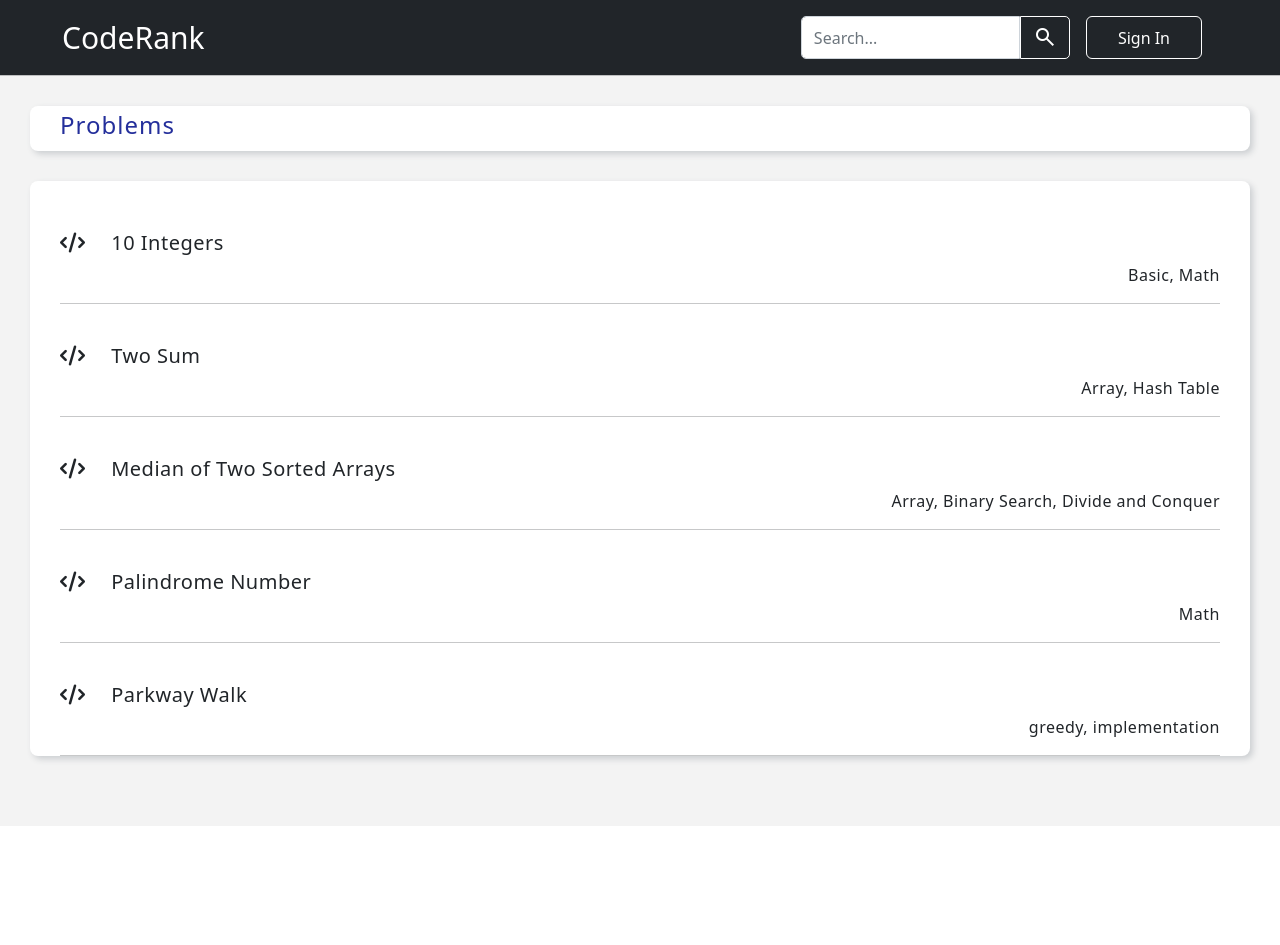
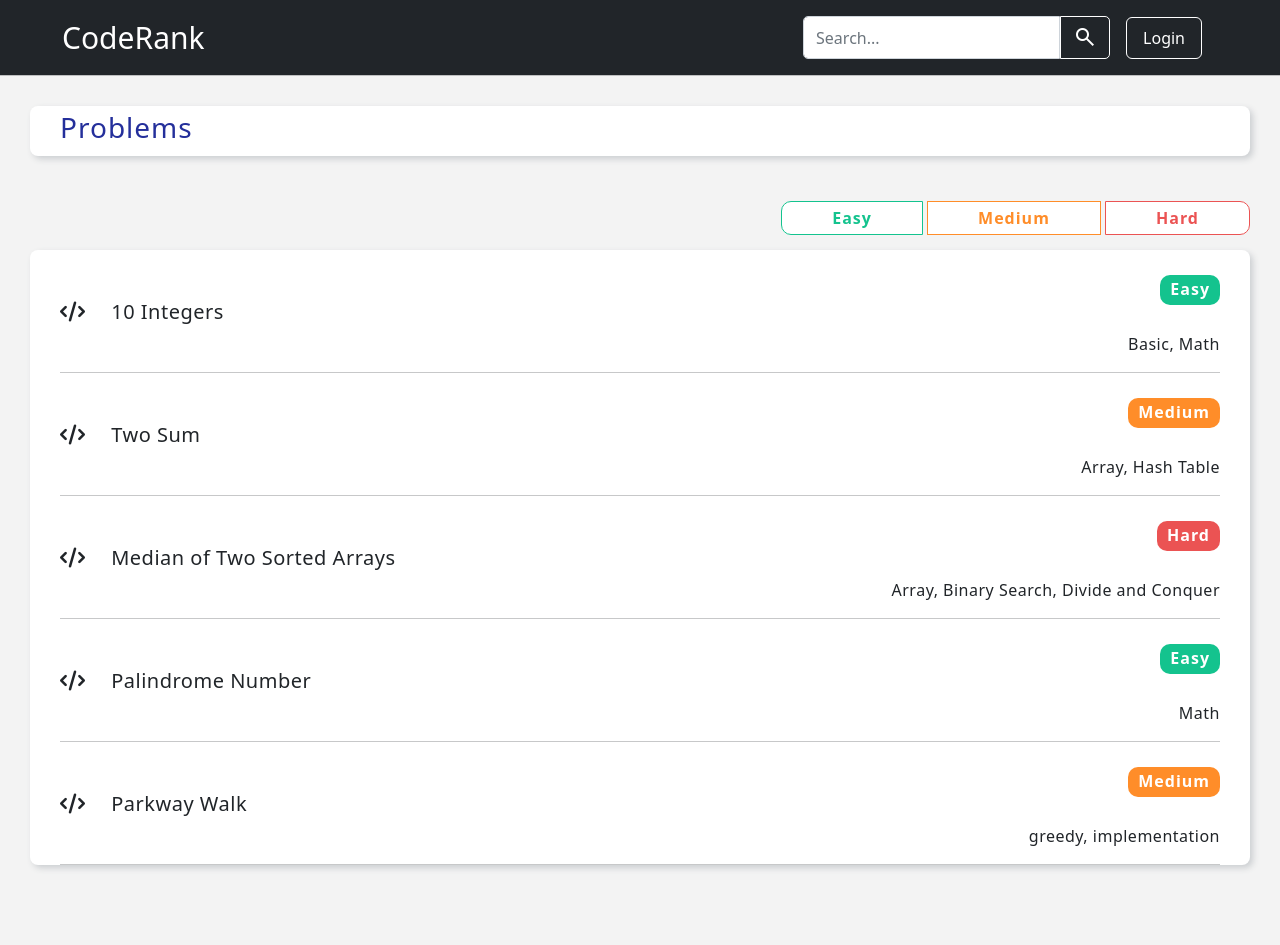
Before and after one commit to Dhruvin711/Online-Judge, a Django app: page / in a window 1280 px wide. Before the commit the page ends 766 px from the top, so only its background shows below. Run offline with Django 4.2, Linux system fonts and the light colour scheme; data comes from the database, SQL or seed files in the repository; both versions use the stored data as it was after the commit; some libraries are stand-ins or nearby versions.

Commit message:
Added User Authentication and some more features in the Project.

```diff
--- a/OJ/base/models.py
+++ b/OJ/base/models.py
@@ -14,6 +14,7 @@ class Problem(models.Model):
     name = models.CharField(max_length=100)
     desc = models.TextField()
     topic_tag = models.CharField(max_length=100, null=True)
+    difficulty = models.CharField(max_length = 100, null=True)
     status = models.BooleanField(default=False)
 
     def __str__(self):
--- a/OJ/base/templates/base/home.html
+++ b/OJ/base/templates/base/home.html
@@ -31,7 +31,7 @@
     }
 
     .home .hr1 {
-        margin: 0 auto 40px;
+        margin: 0 auto 50px;
     }
 
     .home .fa-code {
@@ -55,6 +55,89 @@
         letter-spacing: .5px;
     }
 
+    .problem {
+        position: relative;
+    }
+
+    .difficulty {
+        padding: 2px 10px 4px;
+        text-align: right;
+        font-weight: 600;
+        letter-spacing: 1px;
+        color: #fff;
+        border-radius: 10px;
+
+        position: absolute;
+        top: -25px;
+        right: 0;
+    }
+
+    .diff-btns {
+        margin: 50px auto 20px;
+        text-align: right;
+    }
+
+    .diff-btn {
+        padding: 5px 50px;
+        font-weight: 600;
+        letter-spacing: 1px;
+        text-decoration: none;
+    }
+
+    .easy {
+        color: #14C38E;
+        background-color: #fff;
+        border: 1px solid #14C38E;
+        border-radius: 10px 0 0 10px;
+
+        {% if request.get_full_path  == '/?q=Easy' %}
+            color: #fff;
+            background-color: #14C38E;
+        {% endif %}
+    }
+
+    .easy:hover {
+        color: #fff;
+        background-color: #14C38E;
+        transition: .2s ease-out;
+    }
+
+    .medium {
+        color: #FF8D29;
+        background-color: #fff;
+        border: 1px solid #FF8D29;
+        border-radius: 0;
+
+        {% if request.get_full_path  == '/?q=Medium' %}
+            color: #fff;
+            background-color: #FF8D29;
+        {% endif %}
+    }
+
+    .medium:hover {
+        color: #fff;
+        background-color: #FF8D29;
+        transition: .2s ease-out;
+    }
+
+    .hard {
+        color: #EB5353;
+        background-color: #fff;
+        border: 1px solid #EB5353;
+        border-radius: 0 10px 10px 0;
+
+        {% if request.get_full_path  == '/?q=Hard' %}
+            color: #fff;
+            background-color: #EB5353;
+        {% endif %}
+    }
+
+    .hard:hover {
+        color: #fff;
+        background-color: #EB5353;
+        transition: .2s ease-out;
+    }
+
 </style>
 
 <div class="home">
@@ -62,9 +145,15 @@
     <div class="container-fluid home1">
         <div class="head">
 
-            <h4>Problems</h4>
+            <h3>Problems</h3>
 
         </div>
+    </div>
+
+    <div class="diff-btns">
+        <a href="/?q=Easy" class="diff-btn easy">Easy</a>
+        <a href="/?q=Medium" class="diff-btn medium">Medium</a>
+        <a href="/?q=Hard" class="diff-btn hard">Hard</a>
     </div>
 
     <div class="container-fluid home2">
@@ -78,6 +167,17 @@
                     <h5> <i class="fa fa-code"></i> {{problem.name}} </h5>
                 </a>
 
+                <p class="difficulty"
+                style=" {% if problem.difficulty == 'Easy' %}
+                            background-color: #14C38E;
+                        {% elif problem.difficulty == 'Medium' %}
+                            background-color: #FF8D29;
+                        {% else %}
+                            background-color: #EB5353;
+                        {% endif %}">
+
+                    {{problem.difficulty}}
+                </p>
                 <p class="topic-tag">{{problem.topic_tag}}</p>
 
             </div>
--- a/OJ/base/urls.py
+++ b/OJ/base/urls.py
@@ -2,6 +2,9 @@ from django.urls import path
 from . import views
 
 urlpatterns = [
+    path('login/', views.loginPage, name='login'),
+    path('logout/', views.logoutUser, name='logout'),
+    path('register/', views.registerPage, name='register'),
     path('', views.home, name='home'),
     path('problems/<str:pk>/', views.problemPage, name='problemPage'),
 ]
--- a/OJ/base/views.py
+++ b/OJ/base/views.py
@@ -1,16 +1,71 @@
-from django.shortcuts import render
+from django.shortcuts import render, redirect
 from django.http import HttpResponse
 from .models import Problem, TestCases
 from django.db.models import Q
+from django.contrib.auth.models import User
+from django.contrib.auth import authenticate, login, logout
+from django.contrib.auth.forms import UserCreationForm
+from django.contrib import messages
 
 # Create your views here.
+
+def loginPage(request):
+    page = 'login'
+
+    if request.method == 'POST':
+        username = request.POST.get('username')
+        password = request.POST.get('password')
+
+        try:
+            user = User.objects.get(username = username)
+        except:
+            messages.error(request, 'Username does not exist')
+
+        user = authenticate(request, username=username, password=password)
+
+        if user is not None:
+            login(request, user)
+            return redirect('home')
+        else:
+            messages.error(request, 'Username OR Password is incorect')
+
+    context = {'page':page}
+
+    return render(request, 'base/login_page.html', context)
+
+def logoutUser(request):
+    logout(request)
+
+    return redirect('login')
+
+def registerPage(request):
+    form = UserCreationForm()
+
+    if request.method == 'POST':
+        form = UserCreationForm(request.POST)
+
+        if form.is_valid():
+            user = form.save(commit = False)
+            user.username = user.username.lower()
+            user.save()
+            login(request, user)
+
+            return redirect('home')
+
+        else:
+            messages.error(request, 'An error occured during registration.')
+
+    context = {'form':form}
+
+    return render(request, 'base/login_page.html', context)
 
 def home(request):
     q = request.GET.get('q') if request.GET.get('q') != None else ''
 
     problems = Problem.objects.filter(
         Q(name__icontains = q) |
-        Q(topic_tag__icontains = q)
+        Q(topic_tag__icontains = q) |
+        Q(difficulty__icontains = q)
     )
     context = {'problems':problems}
 
--- a/OJ/templates/navbar.html
+++ b/OJ/templates/navbar.html
@@ -49,8 +49,13 @@
           <button class="btn btn-outline-primary mx-0 search-btn" type="submit">
             <span class="material-symbols-outlined">search</span>
           </button>
-          <button class="btn btn-outline-primary mx-3 w-50 login-btn" type="submit">Sign In</button>
         </form>
+
+        {% if request.user.is_authenticated %}
+          <a href="{% url 'logout' %}" class="btn login-btn btn-outline-primary mx-3 py-2 px-3">Logout</a>
+        {% else %}
+          <a href="{% url 'login' %}" class="btn login-btn btn-outline-primary mx-3 py-2 px-3">Login</a>
+        {% endif %}
 
       </div>
 
```
Also changed, not shown: OJ/base/templates/base/login_page.html (added, +135 -0 lines), OJ/base/templates/base/problem-page.html (+60 -5 lines), OJ/base/migrations/0009_problem_difficulty.py (added), OJ/db.sqlite3.
